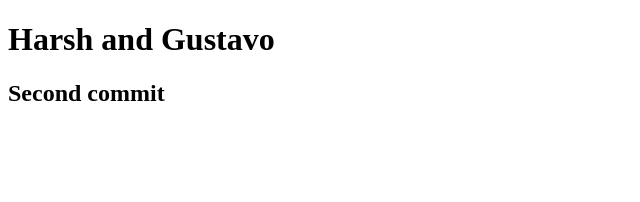
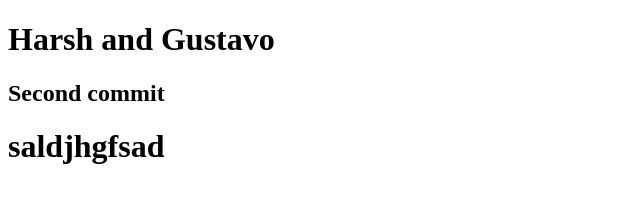
Before and after one commit to lgustavoreis/project_card, a plain HTML site: page index.html in a window 1280 px wide. Shown: the whole page, without its empty margins (0-640 px from the left). Drawn offline with Linux system fonts and the light colour scheme.

Commit message:
My contribution 4

```diff
--- a/index.html
+++ b/index.html
@@ -8,5 +8,6 @@
 	<body>
 		<h1>Harsh and Gustavo</h1>
 		<h2>Second commit</h2>
+		<h1>saldjhgfsad</h1>
 	</body>
 </html>
```
